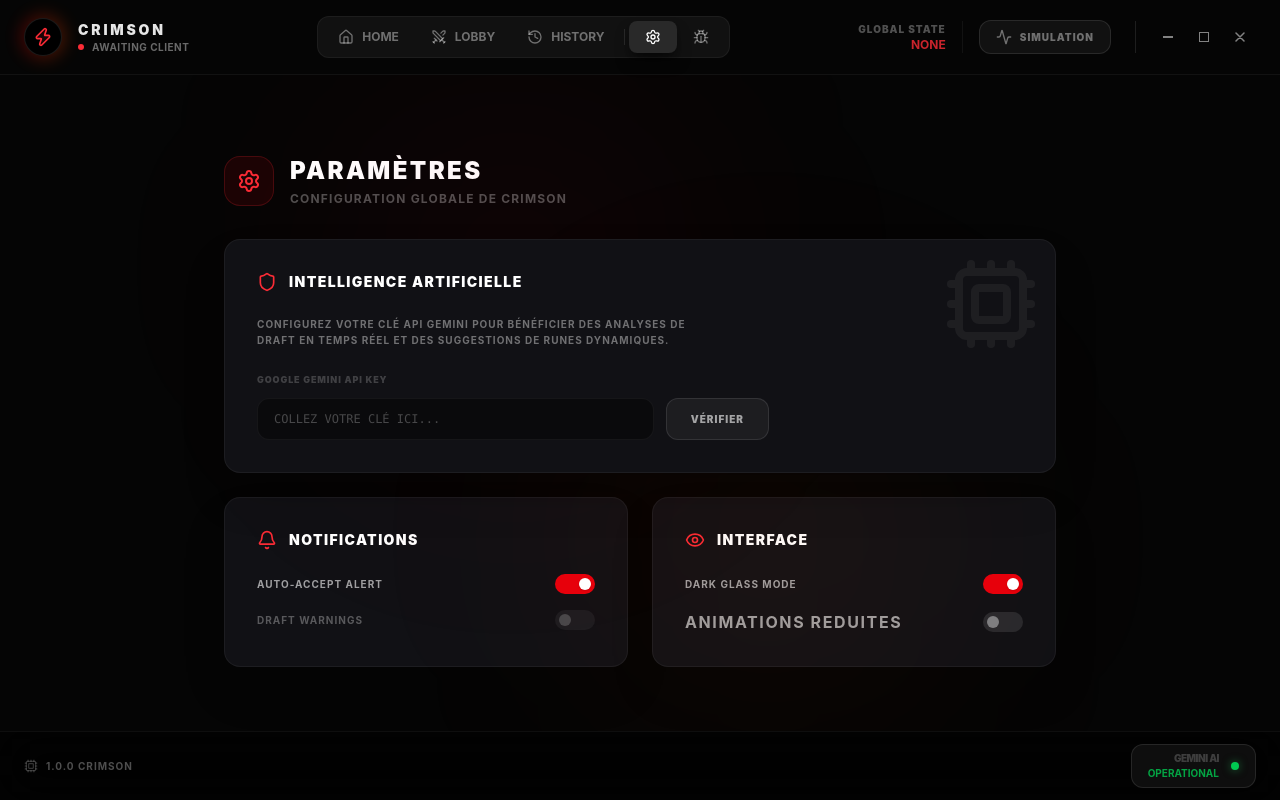
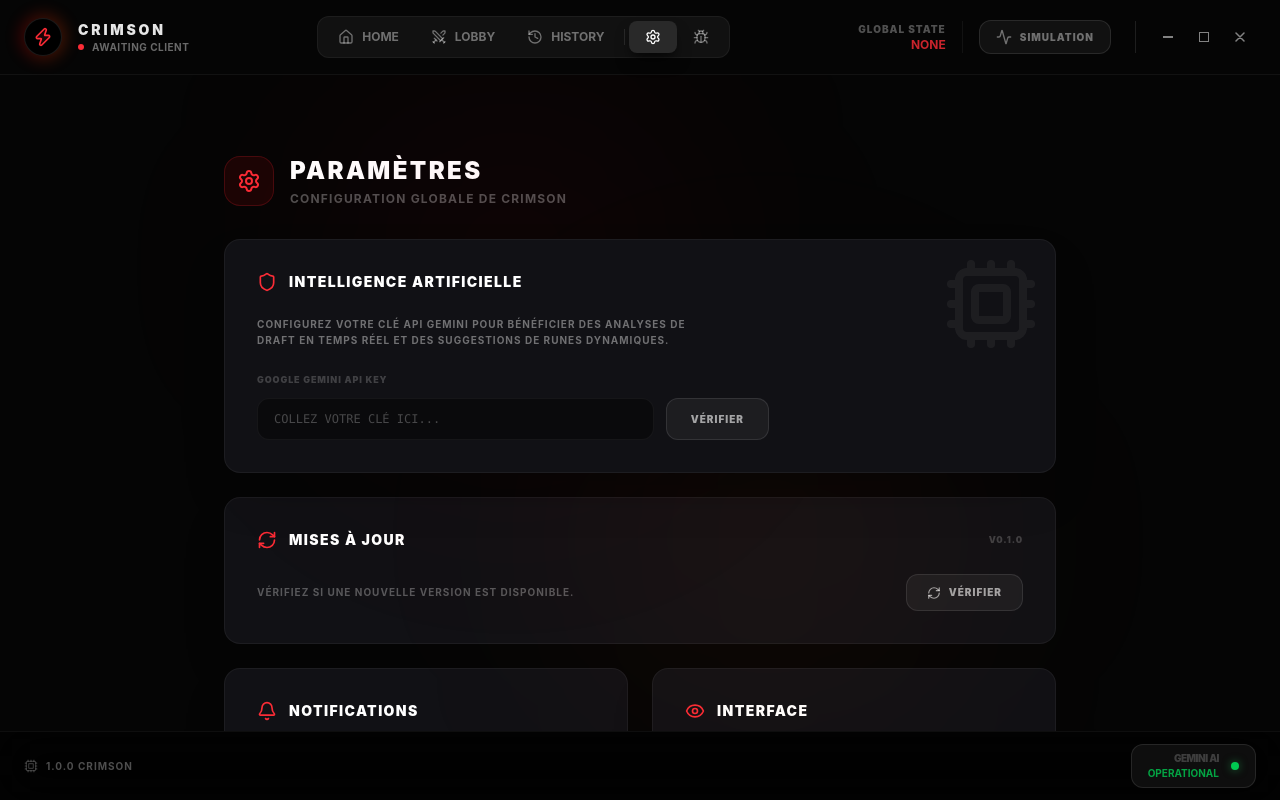
Before and after one commit to Ryan-DPC/Crimson, a React (Vite) app in the folder apps/desktop/: page / in a window 1280 px wide. Both pictures are taken after a click on the button 653 px from the left and 37 px from the top of the page. Built offline with nearby package versions, Linux system fonts and the light colour scheme; no server answers.

Commit message:
feat: add GitHub auto-updater (tauri-plugin-updater + CI/CD + Settings UI)

```diff
--- a/apps/desktop/src-tauri/tauri.conf.json
+++ b/apps/desktop/src-tauri/tauri.conf.json
@@ -36,5 +36,16 @@
       "icons/icon.icns",
       "icons/icon.ico"
     ]
+  },
+  "plugins": {
+    "updater": {
+      "pubkey": "dW50cnVzdGVkIGNvbW1lbnQ6IG1pbmlzaWduIHB1YmxpYyBrZXk6IDk1NDE3Rjg1RjBBMjMzNTgKUldSWU02THdoWDlCbGJyaEhSNFpzSmhXV0pmV2s0RENPZ2YwU2RmMG81YlZrTFhhUXFsS0hOV3EK",
+      "endpoints": [
+        "https://github.com/Ryan-DPC/Crimson/releases/latest/download/latest.json"
+      ],
+      "windows": {
+        "installMode": "passive"
+      }
+    }
   }
 }
--- a/apps/desktop/src/components/settings/SettingsTab.tsx
+++ b/apps/desktop/src/components/settings/SettingsTab.tsx
@@ -1,6 +1,7 @@
 import { useState, useEffect } from 'react';
+import { invoke } from '@tauri-apps/api/core';
 import { useLCU } from '../../contexts/LCUContext';
-import { Settings as SettingsIcon, Shield, Bell, Eye, Cpu, Check, Loader2 } from 'lucide-react';
+import { Settings as SettingsIcon, Shield, Bell, Eye, Cpu, Check, Loader2, RefreshCw, Download } from 'lucide-react';
 
 const SettingsTab = () => {
     const { appData, updateGeminiKey } = useLCU();
@@ -8,7 +9,10 @@ const SettingsTab = () => {
     const [status, setStatus] = useState<'idle' | 'loading' | 'success'>('idle');
     const [isEditingKey, setIsEditingKey] = useState(!appData?.geminiApiKey);
 
-    // Sync state if appData changes externally
+    // --- Update state ---
+    const [updateStatus, setUpdateStatus] = useState<'idle' | 'checking' | 'up-to-date' | 'available' | 'installing'>('idle');
+    const [availableVersion, setAvailableVersion] = useState<string | null>(null);
+
     useEffect(() => {
         if (appData?.geminiApiKey) {
             setKeyInput(appData.geminiApiKey);
@@ -18,14 +22,36 @@ const SettingsTab = () => {
 
     const handleVerify = () => {
         setStatus('loading');
-        // Save the key
         updateGeminiKey(keyInput);
-
-        // Simulate a small delay for the UX confirmation
         setTimeout(() => {
             setStatus('success');
             setTimeout(() => setStatus('idle'), 3000);
         }, 800);
+    };
+
+    const handleCheckUpdate = async () => {
+        setUpdateStatus('checking');
+        try {
+            const version = await invoke<string | null>('check_for_update');
+            if (version) {
+                setAvailableVersion(version);
+                setUpdateStatus('available');
+            } else {
+                setUpdateStatus('up-to-date');
+                setTimeout(() => setUpdateStatus('idle'), 4000);
+            }
+        } catch {
+            setUpdateStatus('idle');
+        }
+    };
+
+    const handleInstallUpdate = async () => {
+        setUpdateStatus('installing');
+        try {
+            await invoke('install_update');
+        } catch {
+            setUpdateStatus('available');
+        }
     };
 
     return (
@@ -92,6 +118,46 @@ const SettingsTab = () => {
                     </div>
                 </div>
 
+                {/* Updates */}
+                <div className="bg-[#111115] border border-white/5 p-8 rounded-2xl shadow-2xl">
+                    <div className="flex items-center gap-3 mb-6">
+                        <RefreshCw className={`w-5 h-5 text-red-500 ${updateStatus === 'checking' || updateStatus === 'installing' ? 'animate-spin' : ''}`} />
+                        <h3 className="text-sm font-black text-white uppercase tracking-widest">Mises à Jour</h3>
+                        <span className="ml-auto text-[9px] font-black text-white/20 uppercase tracking-widest">v0.1.0</span>
+                    </div>
+
+                    <div className="flex items-center justify-between">
+                        <div>
+                            {updateStatus === 'idle' && <p className="text-white/30 text-[10px] uppercase font-bold tracking-widest">Vérifiez si une nouvelle version est disponible.</p>}
+                            {updateStatus === 'checking' && <p className="text-white/50 text-[10px] uppercase font-bold tracking-widest animate-pulse">Vérification en cours...</p>}
+                            {updateStatus === 'up-to-date' && <p className="text-green-500 text-[10px] uppercase font-black tracking-widest">✓ Vous êtes à jour !</p>}
+                            {updateStatus === 'available' && <p className="text-red-400 text-[10px] uppercase font-black tracking-widest">🚀 Version <span className="text-white">{availableVersion}</span> disponible !</p>}
+                            {updateStatus === 'installing' && <p className="text-blue-400 text-[10px] uppercase font-black tracking-widest animate-pulse">Téléchargement... L'app va redémarrer automatiquement.</p>}
+                        </div>
+                        <div className="flex gap-3">
+                            {updateStatus === 'available' && (
+                                <button
+                                    onClick={handleInstallUpdate}
+                                    className="flex items-center gap-2 px-5 py-2.5 bg-red-600 hover:bg-red-500 text-white text-[10px] font-black uppercase tracking-widest rounded-xl transition-all shadow-[0_0_15px_rgba(239,68,68,0.3)]"
+                                >
+                                    <Download className="w-3.5 h-3.5" />
+                                    Installer
+                                </button>
+                            )}
+                            {(updateStatus === 'idle' || updateStatus === 'up-to-date' || updateStatus === 'checking') && (
+                                <button
+                                    onClick={handleCheckUpdate}
+                                    disabled={updateStatus === 'checking'}
+                                    className="flex items-center gap-2 px-5 py-2.5 bg-white/5 hover:bg-white/10 border border-white/10 hover:border-white/20 text-white/60 hover:text-white text-[10px] font-black uppercase tracking-widest rounded-xl transition-all"
+                                >
+                                    <RefreshCw className={`w-3.5 h-3.5 ${updateStatus === 'checking' ? 'animate-spin' : ''}`} />
+                                    Vérifier
+                                </button>
+                            )}
+                        </div>
+                    </div>
+                </div>
+
                 {/* Notifications & Prefs */}
                 <div className="grid grid-cols-1 md:grid-cols-2 gap-6">
                     <div className="bg-[#111115] border border-white/5 p-8 rounded-2xl shadow-2xl">
@@ -128,7 +194,7 @@ const SettingsTab = () => {
                                 </div>
                             </div>
                             <div className="flex items-center justify-between">
-                                <span className="text-[10px} font-bold text-white/60 uppercase tracking-widest">Animations Reduites</span>
+                                <span className="text-[10px] font-bold text-white/60 uppercase tracking-widest">Animations Reduites</span>
                                 <div className="w-10 h-5 bg-white/10 rounded-full relative">
                                     <div className="absolute left-1 top-1 w-3 h-3 bg-white/40 rounded-full" />
                                 </div>
```
Also changed, not shown: 2 other files (tests, documents, lock files or other folders).
